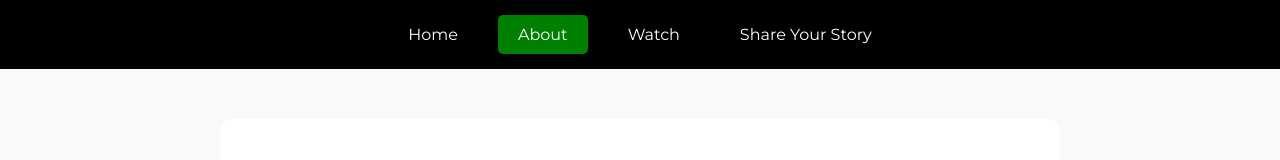
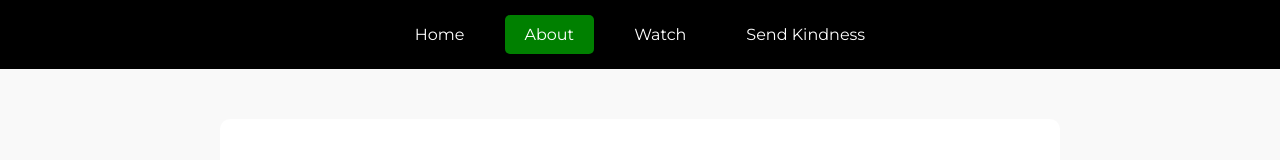
Before and after one commit to allenkaykay12/Small-Gesture-Assignment-1, a plain HTML site: page about.html in a window 1280 px wide. Shown: the top 160 px of the page. Drawn offline with Linux system fonts and the light colour scheme.

Commit message:
Update about.html

```diff
--- a/about.html
+++ b/about.html
@@ -21,7 +21,7 @@
       <a href="/index.html">Home</a>
       <a href="./about.html" class="active">About</a>
       <a href="./video.html">Watch</a>
-      <a href="share.html">Share Your Story</a>
+      <a href="share.html">Send Kindness</a>
     </div>
     <div class="about-section">
       <h1>Who is Kayesu?</h1>
```
